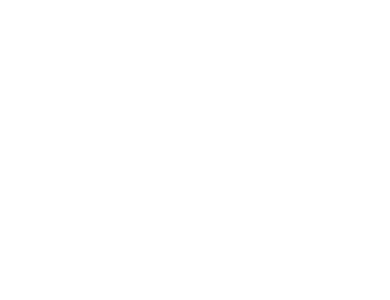
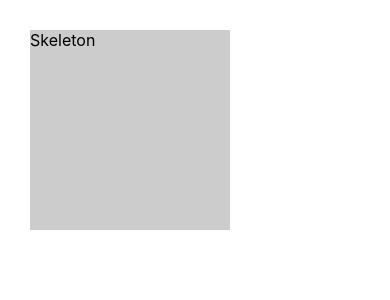
Before and after one commit to leonsuaren/reusable, a React (Create React App) app: page / in a window 390 px wide. Shown: the top 300 px of the page. Built offline with nearby package versions, Linux system fonts and the light colour scheme.

Commit message:
define the layout and media queries

```diff
--- a/src/App.js
+++ b/src/App.js
@@ -1,11 +1,21 @@
+import { BrowserRouter as Router, Routes, Route } from 'react-router-dom';
 import { ThemeProvider } from 'styled-components';
 
 import * as utils from './utils';
+import * as layout from './layout';
+import * as com from './components';
 
 function App() {
   return (
     <ThemeProvider theme={utils.theme} >
-      <utils.GlobalStyles />
+      <layout.Layout>
+        <utils.GlobalStyles />
+        <Router>
+          <Routes>
+            <Route path='/' element={<com.Skeleton />} />
+          </Routes>
+        </Router>
+      </layout.Layout>
     </ThemeProvider>
   );
 }
--- a/src/components/skeleton/Skeleton.jsx
+++ b/src/components/skeleton/Skeleton.jsx
@@ -1,7 +1,9 @@
 import React from 'react';
+
+import * as styled from './index';
 
 export const Skeleton = () => {
   return (
-    <div>Skeleton</div>
+    <styled.SkeletonStyled>Skeleton</styled.SkeletonStyled>
   );
 }
--- a/src/components/skeleton/index.js
+++ b/src/components/skeleton/index.js
@@ -1 +1,2 @@
 export { Skeleton } from './Skeleton';
+export { SkeletonStyled } from './styled';
--- a/src/components/skeleton/styled.js
+++ b/src/components/skeleton/styled.js
@@ -1 +1,7 @@
 import styled from 'styled-components';
+
+export const SkeletonStyled = styled.div`
+  width: 200px;
+  height: 200px;
+  background-color: ${ props => props.theme.primaryThemeColor }
+`;
--- /dev/null
+++ b/src/layout/Layout.jsx
@@ -0,0 +1,11 @@
+import React from 'react';
+
+import * as styled from './index';
+
+export const Layout = ({ children }) => {
+  return (
+    <styled.Container>
+      { children }
+    </styled.Container>
+  )
+}
--- /dev/null
+++ b/src/layout/index.js
@@ -0,0 +1,2 @@
+export { Layout } from './Layout';
+export { Container } from './styled';
--- /dev/null
+++ b/src/layout/styled.js
@@ -0,0 +1,23 @@
+import styled from 'styled-components';
+
+export const Container = styled.div`
+  @media (min-width: 320px) and (max-width:480px ) {
+    margin: 30px;
+  }
+
+  @media (min-width: 481px) and (max-width: 768px) {
+    margin: 30px 50px;
+  }
+
+  @media (min-width: 769px) and (max-width: 1024px) {
+    margin: 50px 100px;
+  }
+
+  @media (min-width: 1025px) and (max-width: 1200px) {
+    margin: 50px 200px;
+  }
+
+  @media (min-width: 1201px) {
+    margin: 50px 300px;
+  }
+`;
```
